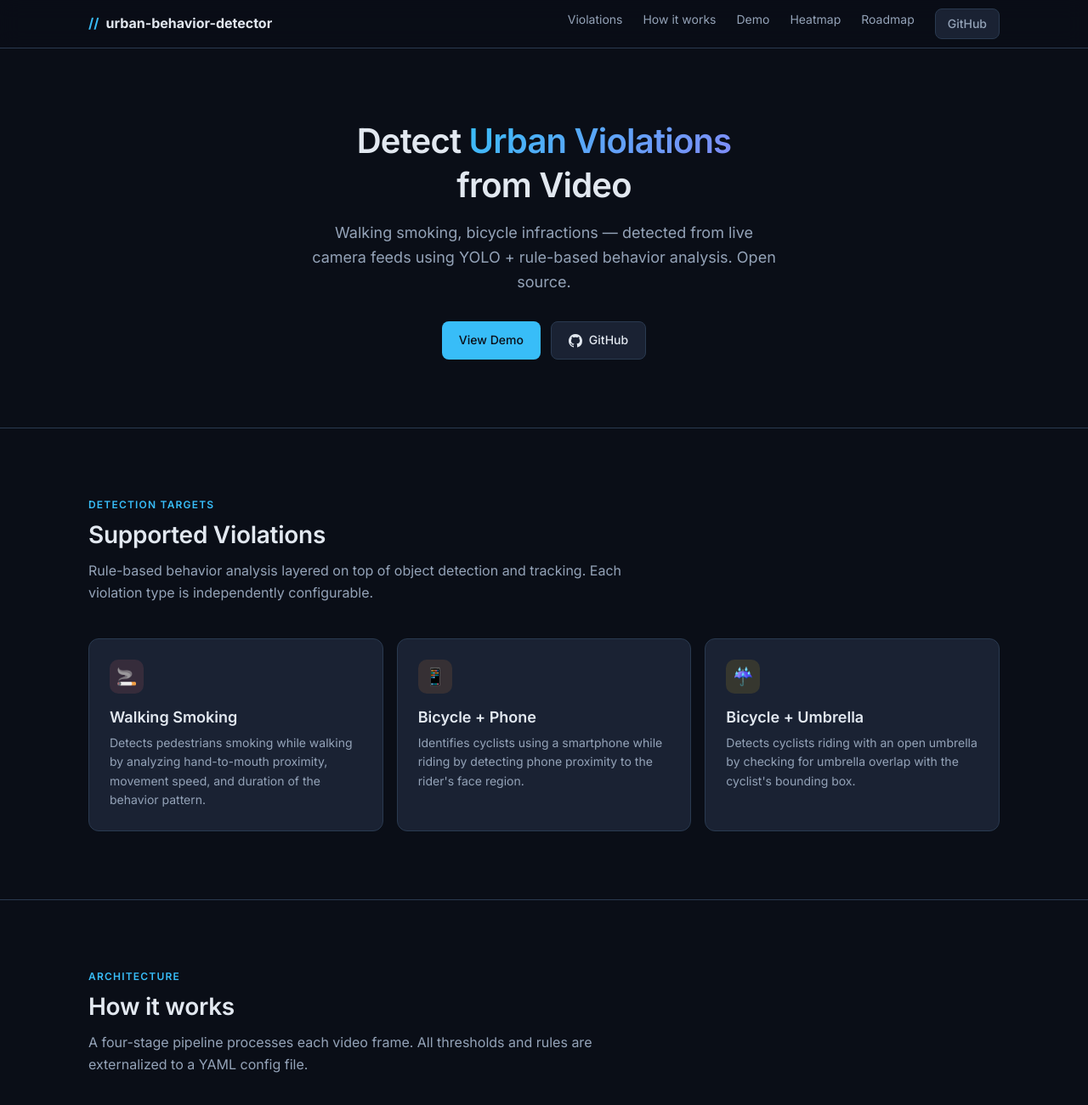
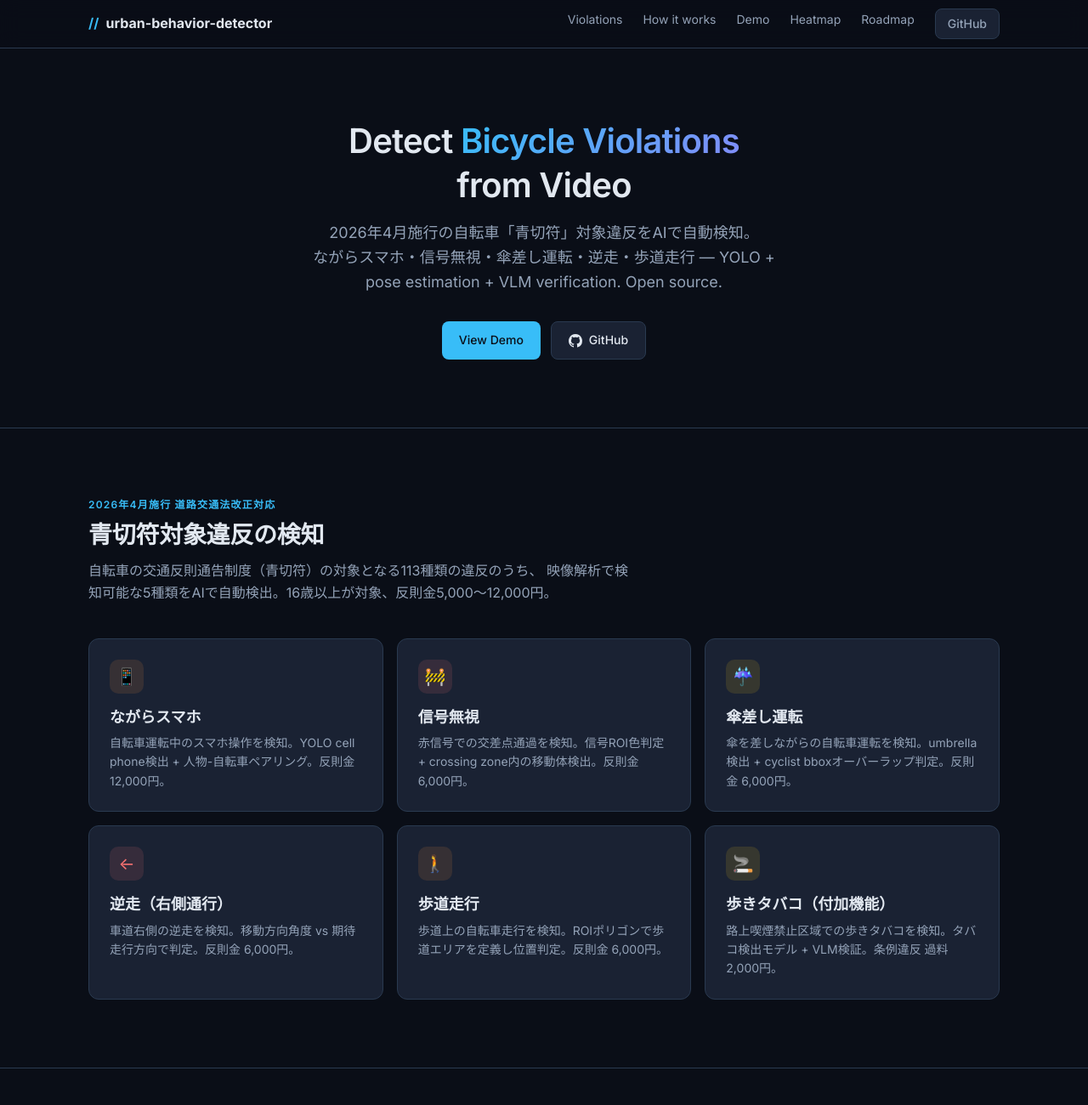
Before and after one commit to rsasaki0109/urban-behavior-detector, a plain HTML site: page docs/index.html in a window 1280 px wide. Shown: the top 1300 px of the page at 85% size. Drawn offline with nearby package versions, Linux system fonts and the light colour scheme.

Commit message:
Pivot to 2026 April bicycle traffic violation detection
Japan's new bicycle traffic penalty system (青切符) takes effect April 2026.
Rebranded project to focus on detecting 5 out of 113 violation types:
- Distracted cycling/phone use (12,000 yen)
- Running red lights (6,000 yen)
- Umbrella cycling (6,000 yen)
- Wrong-way cycling (6,000 yen)
- Sidewalk riding (6,000 yen)

All 5 violation types already implemented. Updated demo site and README.

```diff
--- a/docs/index.html
+++ b/docs/index.html
@@ -39,10 +39,11 @@
 <!-- Hero -->
 <section class="hero">
   <div class="container">
-    <h1>Detect <span>Urban Violations</span><br>from Video</h1>
+    <h1>Detect <span>Bicycle Violations</span><br>from Video</h1>
     <p class="hero-sub">
-      Walking smoking, bicycle infractions &mdash; detected from live camera feeds
-      using YOLO + rule-based behavior analysis. Open source.
+      2026年4月施行の自転車「青切符」対象違反をAIで自動検知。<br>
+      ながらスマホ・信号無視・傘差し運転・逆走・歩道走行 &mdash;
+      YOLO + pose estimation + VLM verification. Open source.
     </p>
     <div class="hero-actions">
       <a href="#demo" class="btn btn-primary">View Demo</a>
@@ -57,27 +58,44 @@
 <!-- Supported Violations -->
 <section id="violations">
   <div class="container">
-    <p class="section-label">Detection Targets</p>
-    <h2>Supported Violations</h2>
+    <p class="section-label">2026年4月施行 道路交通法改正対応</p>
+    <h2>青切符対象違反の検知</h2>
     <p class="section-desc">
-      Rule-based behavior analysis layered on top of object detection and tracking.
-      Each violation type is independently configurable.
+      自転車の交通反則通告制度（青切符）の対象となる113種類の違反のうち、
+      映像解析で検知可能な5種類をAIで自動検出。16歳以上が対象、反則金5,000〜12,000円。
     </p>
     <div class="card-grid">
-      <div class="card violation-smoking">
-        <div class="card-icon">&#128684;</div>
-        <h3>Walking Smoking</h3>
-        <p>Detects pedestrians smoking while walking by analyzing hand-to-mouth proximity, movement speed, and duration of the behavior pattern.</p>
-      </div>
       <div class="card violation-phone">
         <div class="card-icon">&#128241;</div>
-        <h3>Bicycle + Phone</h3>
-        <p>Identifies cyclists using a smartphone while riding by detecting phone proximity to the rider's face region.</p>
+        <h3>ながらスマホ</h3>
+        <p>自転車運転中のスマホ操作を検知。YOLO cell phone検出 + 人物-自転車ペアリング。反則金 12,000円。</p>
+      </div>
+      <div class="card violation-smoking">
+        <div class="card-icon">&#128679;</div>
+        <h3>信号無視</h3>
+        <p>赤信号での交差点通過を検知。信号ROI色判定 + crossing zone内の移動体検出。反則金 6,000円。</p>
       </div>
       <div class="card violation-umbrella">
         <div class="card-icon">&#9748;</div>
-        <h3>Bicycle + Umbrella</h3>
-        <p>Detects cyclists riding with an open umbrella by checking for umbrella overlap with the cyclist's bounding box.</p>
+        <h3>傘差し運転</h3>
+        <p>傘を差しながらの自転車運転を検知。umbrella検出 + cyclist bboxオーバーラップ判定。反則金 6,000円。</p>
+      </div>
+    </div>
+    <div class="card-grid" style="margin-top:16px;">
+      <div class="card violation-smoking">
+        <div class="card-icon">&#8592;</div>
+        <h3>逆走（右側通行）</h3>
+        <p>車道右側の逆走を検知。移動方向角度 vs 期待走行方向で判定。反則金 6,000円。</p>
+      </div>
+      <div class="card violation-phone">
+        <div class="card-icon">&#128694;</div>
+        <h3>歩道走行</h3>
+        <p>歩道上の自転車走行を検知。ROIポリゴンで歩道エリアを定義し位置判定。反則金 6,000円。</p>
+      </div>
+      <div class="card violation-umbrella">
+        <div class="card-icon">&#128684;</div>
+        <h3>歩きタバコ（付加機能）</h3>
+        <p>路上喫煙禁止区域での歩きタバコを検知。タバコ検出モデル + VLM検証。条例違反 過料2,000円。</p>
       </div>
     </div>
   </div>
```
Also changed, not shown: 1 other file.
